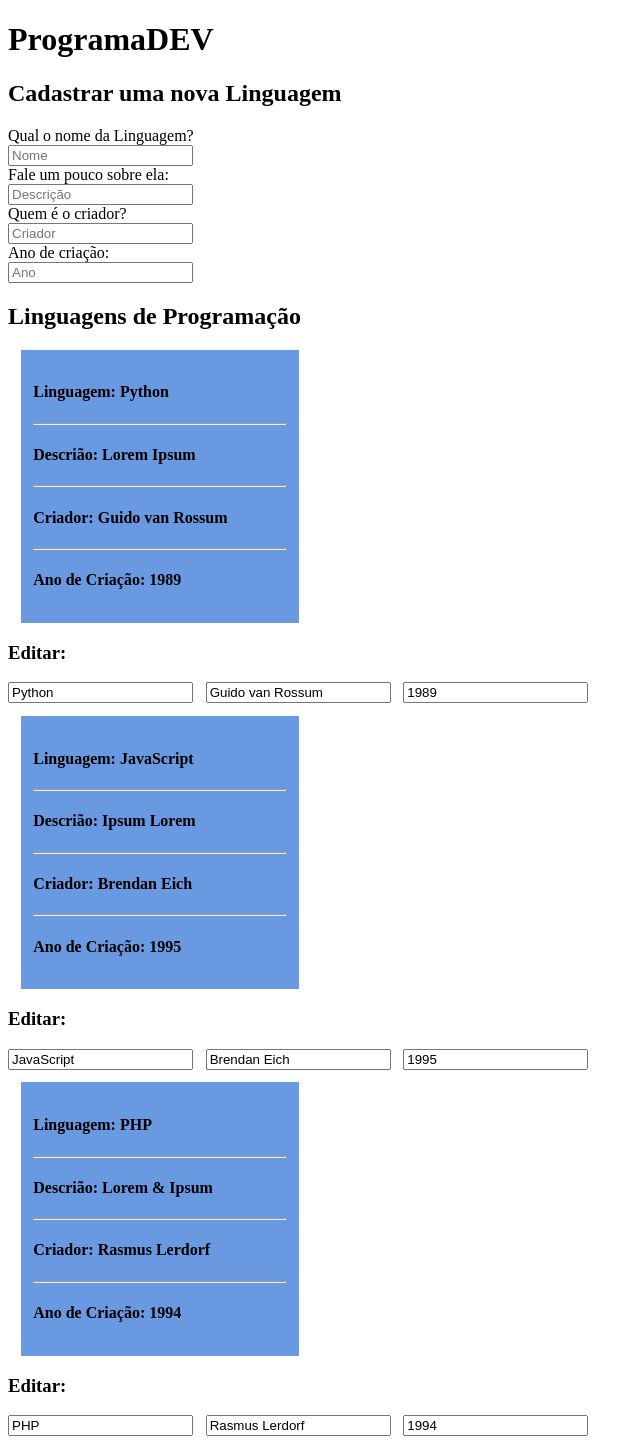
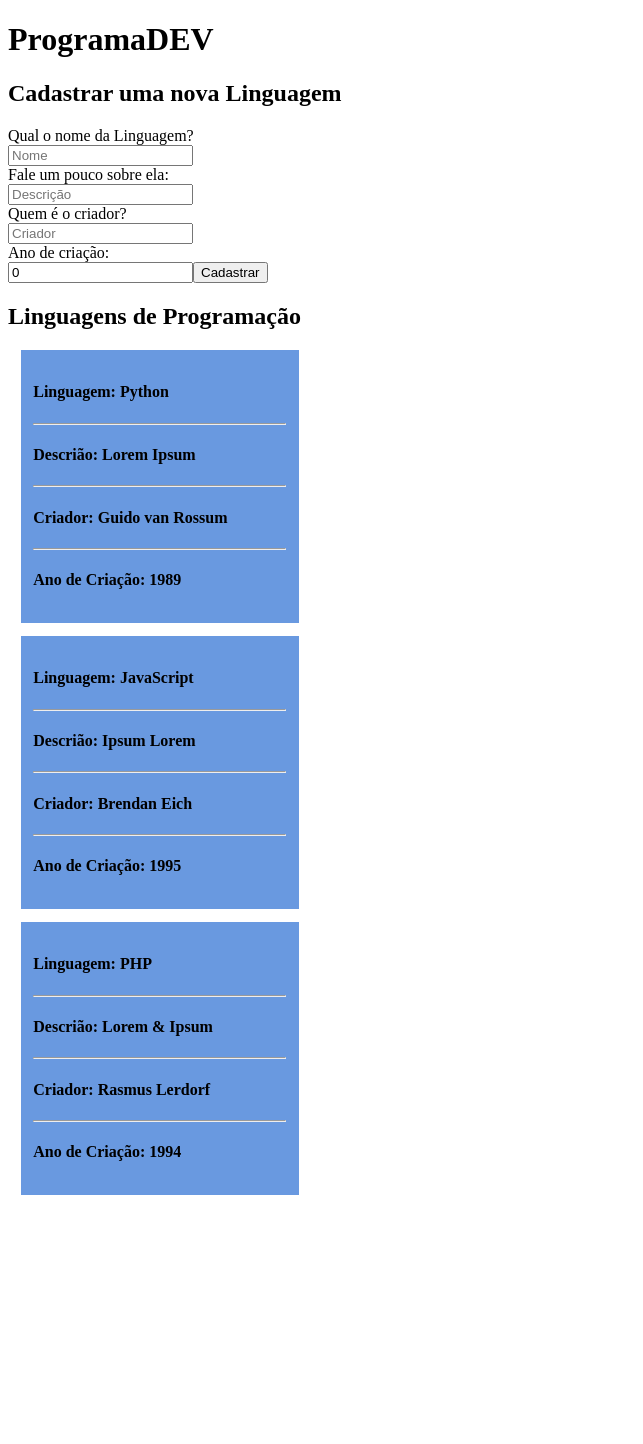
Before and after one commit to luanaflorencio/learning-vue, a Vue app: page / in a window 1280 px wide. Shown: the whole page, without its empty margins (0-643 px from the left). After the commit the page ends 1203 px from the top, so only its background shows below. Built offline with nearby package versions, Linux system fonts and the light colour scheme.

Commit message:
Form para novas linguagens e ajustes

```diff
--- a/src/App.vue
+++ b/src/App.vue
@@ -6,22 +6,23 @@
     <h2>Cadastrar uma nova Linguagem</h2>
 
     Qual o nome da Linguagem? <br>
-    <input type="text" placeholder="Nome"> <br>
+    <input type="text" placeholder="Nome" v-model="nomeField"> <br>
     Fale um pouco sobre ela: <br>
-    <input type="text" placeholder="Descrição"><br>
+    <input type="text" placeholder="Descrição" v-model="descricaoField"><br>
     Quem é o criador? <br>
-    <input type="text" placeholder="Criador"><br>
+    <input type="text" placeholder="Criador" v-model="criadorField"><br>
     Ano de criação: <br>
-    <input type="number" placeholder="Ano">
+    <input type="number" placeholder="Ano" v-model="anoField">
+    <button @click="novaLinguagem">Cadastrar</button>
 
     <h2>Linguagens de Programação</h2>
 
     <div v-for="linguagem in linguagens" :key="linguagem.id">
       <Linguagem :linguagem="linguagem" :showcriador="true"/>
-      <h3 class="edit">Editar:</h3>
+      <!-- <h3 class="edit">Editar:</h3>
       <input type="text" v-model="linguagem.nome">
       <input type="text" class= "edit2" v-model="linguagem.criador">
-      <input type="number" class="edit3" v-model="linguagem.ano">
+      <input type="number" class="edit3" v-model="linguagem.ano"> -->
     </div>
   </div>
 
@@ -34,16 +35,14 @@ export default {
   name: 'App',
   data() {
     return{
-      boxProg: {
-      nome: "Python",
-      descricao: "Lorem Ipsum",
-      criador: "Guido van Rossum",
-      ano: 1989
+      nomeField: "",
+      descricaoField: "",
+      criadorField: "",
+      anoField: 0,
 
-      },
       linguagens: [
         {
-          id: 1,
+          id: 3,
           nome: "Python",
           descricao: "Lorem Ipsum",
           criador: "Guido van Rossum",
@@ -59,7 +58,7 @@ export default {
 
         },
         {
-          id: 3,
+          id: 5,
           nome: "PHP",
           descricao: "Lorem & Ipsum",
           criador: "Rasmus Lerdorf",
@@ -72,8 +71,18 @@ export default {
   },
   components: {
     Linguagem
+  },
+  methods: {
+    novaLinguagem: function(){
+      this.linguagens.push({nome: this.nomeField, descricao: this.descricaoField, criador: this.criadorField, ano: this.anoField, id: Date.now()});
+      this.nomeField= "";
+      this.descricaoField= "";
+      this.criadorField= "";
+      this.anoField= 0;
+    }
   }
 }
+
 </script>
 
 <style>
```
